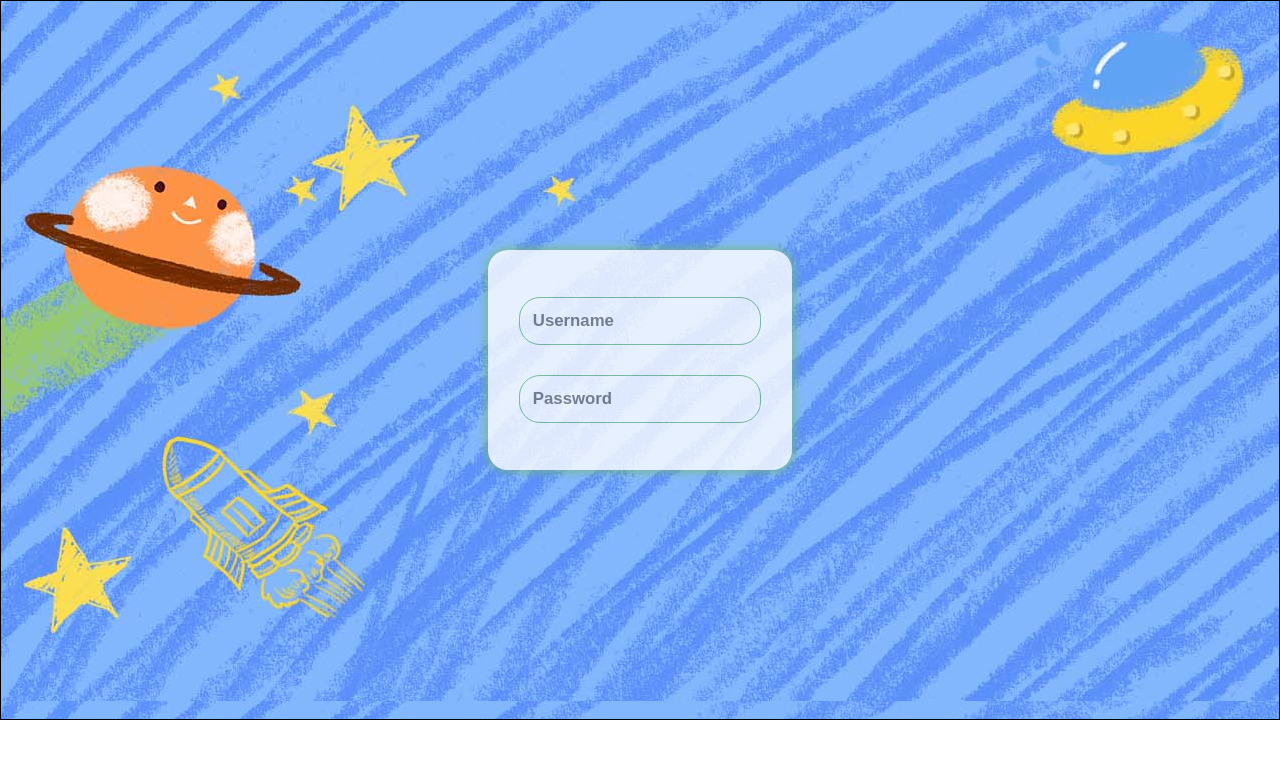
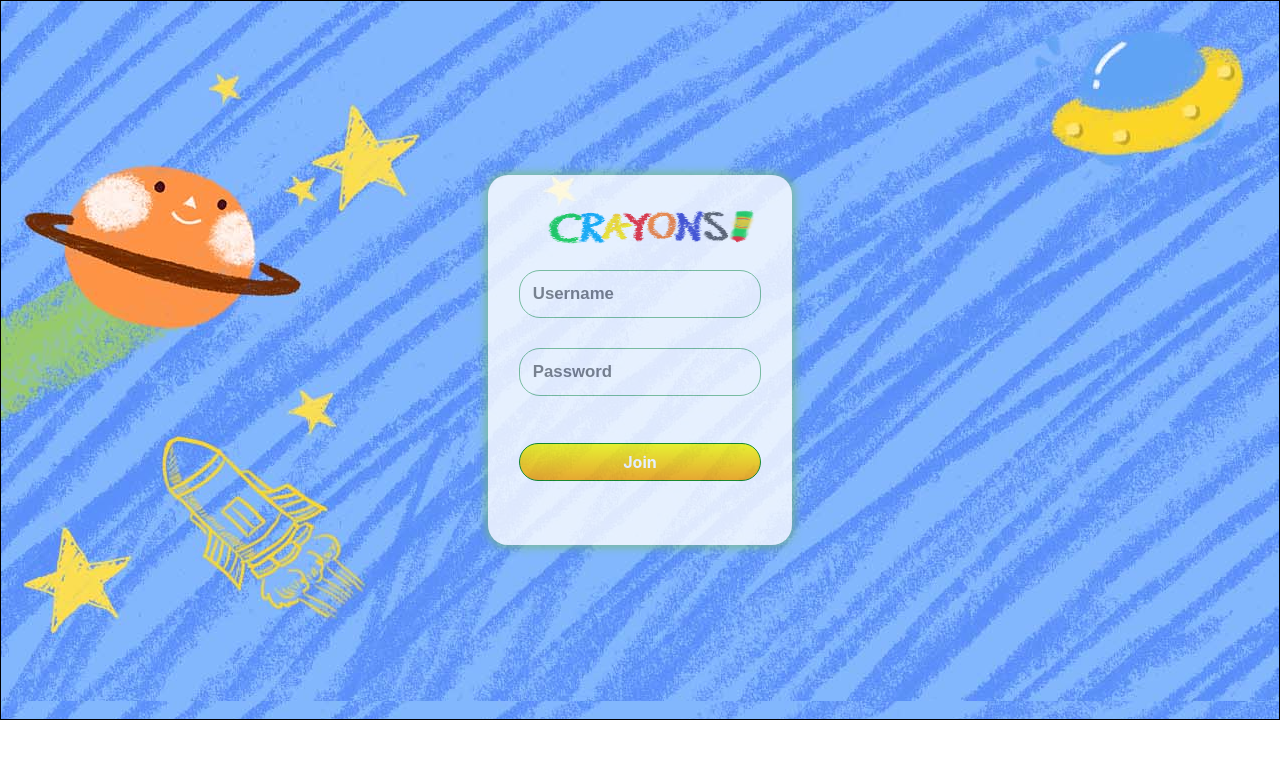
Before and after one commit to rajdeepsr2007/Crayons, a React (Create React App) app: page / in a window 1280 px wide. Shown: the top 758 px of the page. Built offline with nearby package versions, Linux system fonts and the light colour scheme.

Commit message:
Add Logo and Button

```diff
--- /dev/null
+++ b/src/components/Inputs/Button/button.js
@@ -0,0 +1,18 @@
+import React from 'react';
+import classes from './button.module.css';
+
+const Button = (props) => {
+    const button = (
+        <div
+        className={classes.button}
+        onClick={() => props.onClick()} >
+            {props.children}
+        </div>
+    )
+
+    return(
+        button
+    )
+}
+
+export default Button;
--- /dev/null
+++ b/src/components/Inputs/Button/button.module.css
@@ -0,0 +1,16 @@
+.button{
+    border: 1px solid green;
+    width: 100%;
+    margin: 2rem 0;
+    text-align: center;
+    padding: 0.5rem 0;
+    border-radius: 20px;
+    background:linear-gradient(yellow , orange);
+    color: white;
+    font-weight: bolder;
+    opacity: 100%;
+    cursor: pointer;
+}
+.button:hover{
+    background: linear-gradient(rgb(75, 153, 75) , rgb(124, 166, 201)) ;
+}
--- /dev/null
+++ b/src/components/Logo/logo.js
@@ -0,0 +1,20 @@
+import React from 'react';
+import logoImage from '../../assets/logo/logo.png';
+import classes from './logo.module.css'
+
+const Logo = () => {
+    const logo = (
+        <div className={classes.logo} >
+            <img
+            src={logoImage}
+            alt='logo'
+            />
+        </div>
+    )
+
+    return(
+        logo
+    )
+}
+
+export default Logo;
--- /dev/null
+++ b/src/components/Logo/logo.module.css
@@ -0,0 +1,8 @@
+.logo{
+    width: 100%;
+    height: 3rem;
+}
+.logo img{
+    height: inherit;
+    width: 100%;
+}
--- a/src/containers/Auth/auth.js
+++ b/src/containers/Auth/auth.js
@@ -2,6 +2,8 @@ import React , {Fragment, useReducer} from 'react';
 import initialState from './initialControlsState';
 import CustomInputs from '../../components/Inputs/custom-inputs';
 import Card from '../../components/UI/Card/card';
+import Logo from '../../components/Logo/logo';
+import Button from '../../components/Inputs/Button/button';
 
 const reducer = (state,action) => {
     switch(action.type){
@@ -34,16 +36,22 @@ const Auth = (props) => {
         })
     }
 
-    console.log(controls);
-
     const Inputs = <CustomInputs
                     controls={controls}
                     onChange={onChange}
                     />
 
+    const joinButton = (
+        <Button>
+            Join
+        </Button>
+    )
+
     const authCard = (
        <Card>
+           <Logo />
            {Inputs}
+           {joinButton}
        </Card>
     )
 
```
Also changed, not shown: src/assets/logo/logo.png (added).
